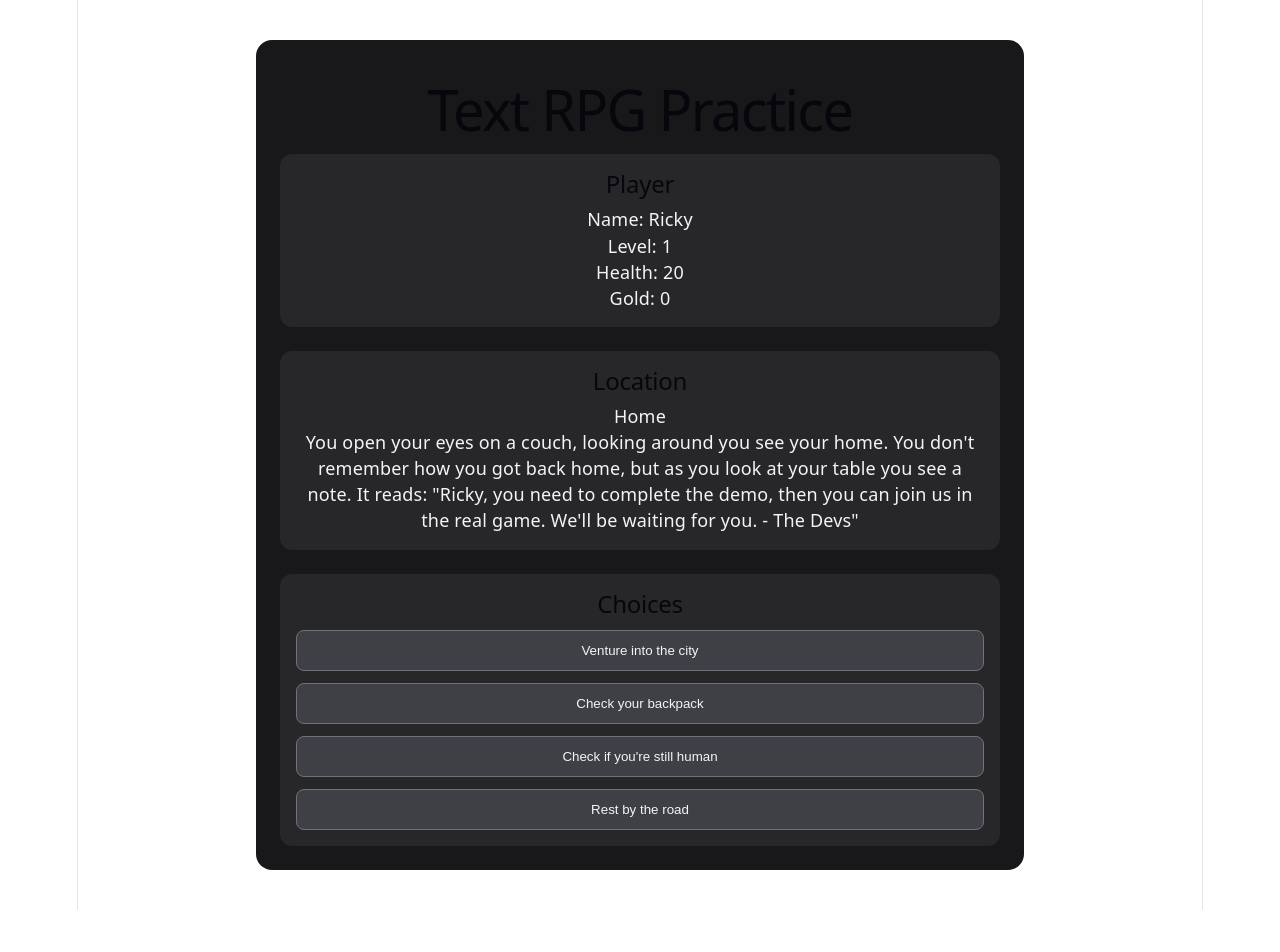
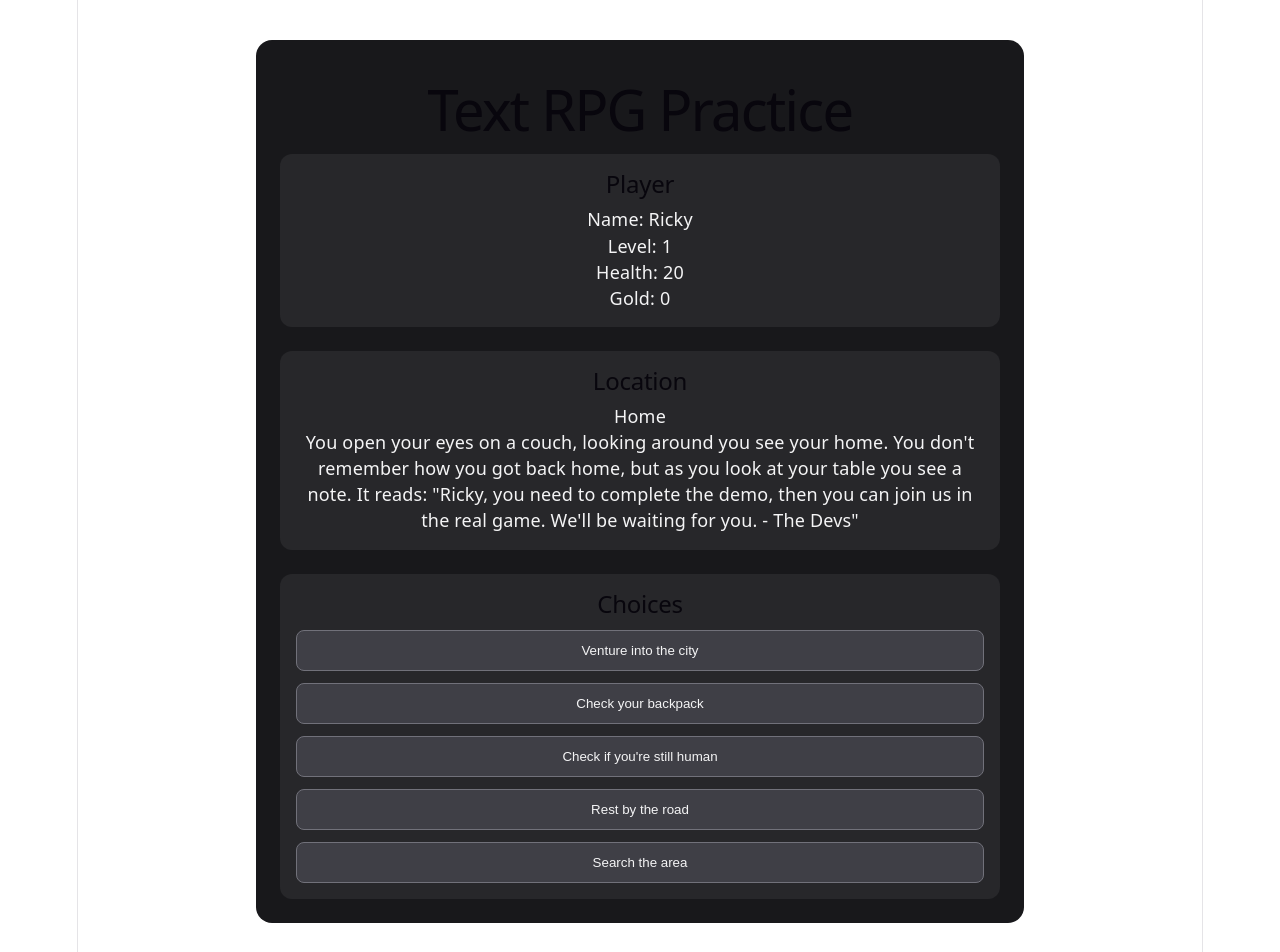
Before and after one commit to SAMURAIJACKD/text-rpg-practice, a React (Vite) app: page / in a window 1280 px wide. Shown: the top 952 px of the page. Before the commit the page ends 910 px from the top, so only its background shows below. Built offline with nearby package versions, Linux system fonts and the light colour scheme.

Commit message:
feat: add search function

```diff
--- a/src/App.tsx
+++ b/src/App.tsx
@@ -7,14 +7,24 @@ import './App.css'
       const playerName = 'Ricky'
       const playerLevel = 1
       const playerMaxHealth = 20
-      const [playerGold] = useState(0)
+      const [playerGold, setPlayerGold] = useState(0)
       const [playerHealth, setPlayerHealth] = useState(playerMaxHealth)
       const playerBackpack = ['flashlight', 'rope', 'prybar']
       const [location, setLocation] = useState('Home')
       const [storyText, setStoryText] = useState(`You open your eyes on a couch, looking around you see your home. You don't remember how you got back home, but as you look at your table you see a note. It reads: "${playerName}, you need to complete the demo, then you can join us in the real game. We'll be waiting for you. - The Devs"`)
+      function randomGold() {
+        return Math.floor(Math.random() * 10) + 1
+      }
+      function searchArea() {
+        if (playerHealth >= 1) {
+          const searchResult = randomGold()
+          setStoryText(`You search the area for something useful. You find ${searchResult} gold.`)
+          setPlayerGold(playerGold + searchResult)
+        }
+      }
       function goToCity() {
         if (playerHealth >= 1) {
-          setLocation('City')
+          setLocation(`City`)
           setStoryText('You head into the city to see what you can find. As you walk to the Boulevard you see people bustling about. There are shops, some groups calling out to passersby, and vehicles carrying their passengers. What do you want to do?')
       } else {
         setStoryText(deathText)
@@ -85,6 +95,7 @@ import './App.css'
             <button onClick={checkBackpack}>Check your backpack</button>
             <button onClick={humanityCheck}>Check if you're still human</button>
             <button onClick={roadsideRest}>Rest by the road</button>
+            <button onClick={searchArea}>Search the area</button>
           </section>
         </main>
       )
```
